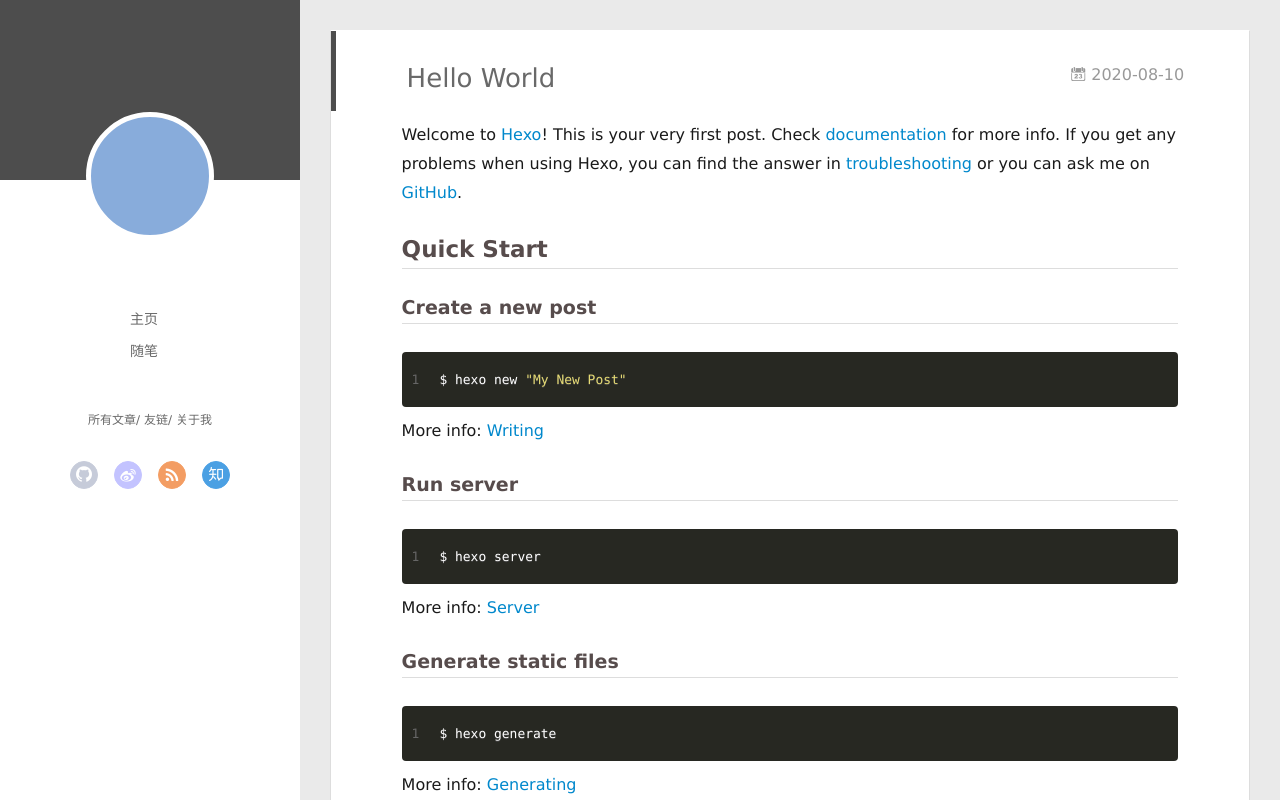
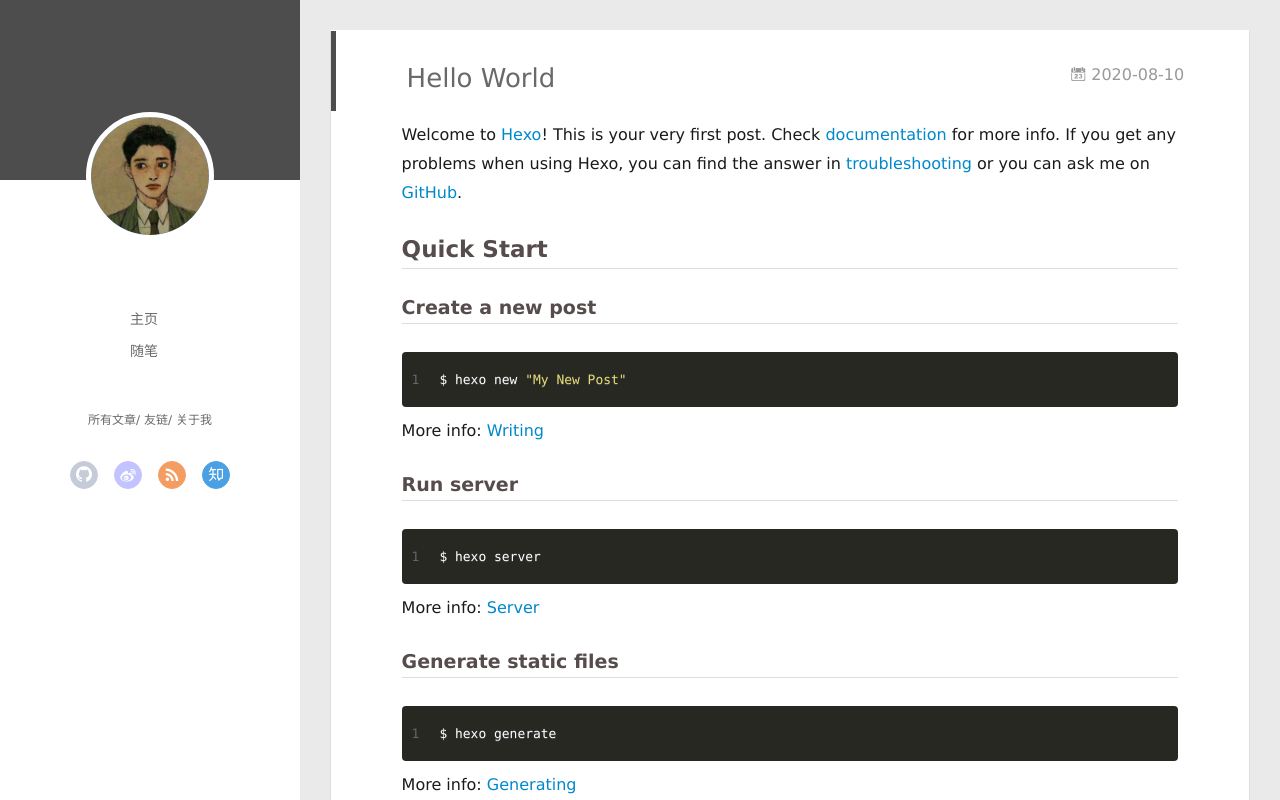
Before and after one commit to zifengzhhang/zifengzhhang.github.io, a plain HTML site: page 2020/08/10/hello-world/index.html in a window 1280 px wide. Drawn offline with Linux system fonts and the light colour scheme; no server answers.

Commit message:
Site updated: 2020-08-27 23:03:22

```diff
--- a/2020/08/10/hello-world/index.html
+++ b/2020/08/10/hello-world/index.html
@@ -23,7 +23,7 @@
     <link rel="alternative" href="/atom.xml" title="Hexo" type="application/atom+xml">
 
 
-    <link rel="icon" href="/favicon.png">
+    <link rel="icon" href="/themes/yilia/source/">
 
   <link rel="stylesheet" type="text/css" href="/./main.0cf68a.css">
   <style type="text/css">
@@ -47,7 +47,7 @@
 <div class="intrude-less">
 	<header id="header" class="inner">
 		<a href="/" class="profilepic">
-			<img src="" class="js-avatar">
+			<img src="/assets/special.jpg" class="js-avatar">
 		</a>
 		<hgroup>
 		  <h1 class="header-author"><a href="/"></a></h1>
@@ -105,7 +105,7 @@
 	<div class="intrude-less">
 		<header id="header" class="inner">
 			<div class="profilepic">
-				<img src="" class="js-avatar">
+				<img src="/assets/special.jpg" class="js-avatar">
 			</div>
 			<hgroup>
 			  <h1 class="header-author js-header-author"></h1>
```
Also changed, not shown: 2020/08/10/我的第一篇博客/index.html (+3 -3 lines), 2020/08/12/使用hexo生成属于自己的博客/index.html (+3 -3 lines), archives/2020/08/index.html (+3 -3 lines), archives/2020/index.html (+3 -3 lines), archives/index.html (+3 -3 lines), index.html (+3 -3 lines), assets/special.jpg (added).
